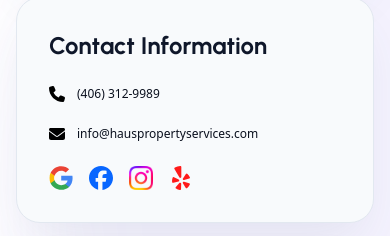
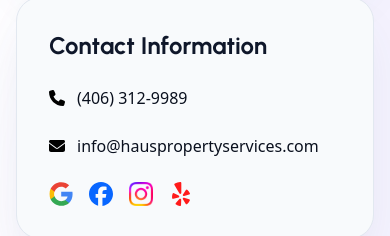
Before and after one commit to ben-v/haus, a React (Vite) app: page /contact in a window 390 px wide. Shown: the part 941-1177 px from the top of the page. Built offline with nearby package versions, Linux system fonts and the light colour scheme.

Commit message:
No need for extra small font on contact info

```diff
--- a/src/pages/contact/sections/ContactMarketingSection.tsx
+++ b/src/pages/contact/sections/ContactMarketingSection.tsx
@@ -24,14 +24,14 @@ const ContactMarketingSection = () => {
                 <div className="flex items-center gap-2 md:gap-3">
                     <SvgPhoneSolid width={16} height={16} className='relative mr-1 md:mr-4' fill={theme === THEMES.DARK ? 'white' : 'dark'} />
                     {/* <PhoneIcon className="h-3 w-3 md:h-5 md:w-5 text-white" /> */}
-                    <Typography className="text-xs md:text-base text-dark dark:text-white">
+                    <Typography className="text-base text-dark dark:text-white">
                         <Link to="tel:4063129989">(406) 312-9989</Link>
                     </Typography>
                 </div>
                 <div className="my-4 flex items-center gap-2 md:gap-3">
                     <SvgEmailSolid width={16} height={16} className='relative mr-1 md:mr-4' fill={theme === THEMES.DARK ? 'white' : 'dark'} />
                     {/* <EnvelopeIcon className="h-3 w-3 md:h-5 md:w-5 text-white" /> */}
-                    <Typography className="text-xs md:text-base text-dark dark:text-white">
+                    <Typography className="text-base text-dark dark:text-white">
                         <Link to="mailto:info@hauspropertyservices.com">info@hauspropertyservices.com</Link>
                     </Typography>
                 </div>
```
